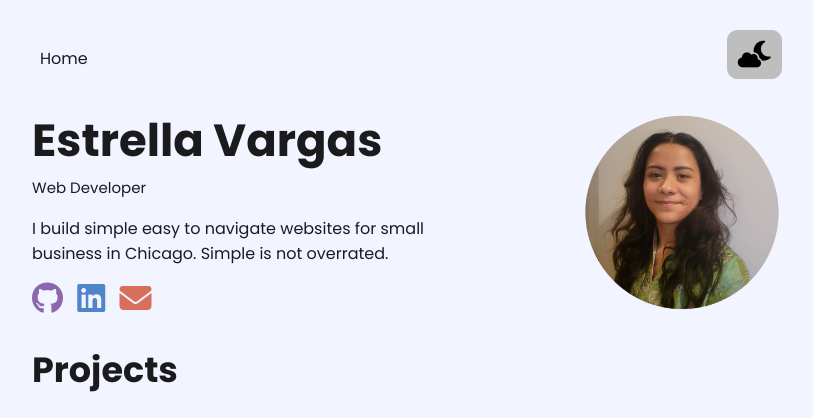
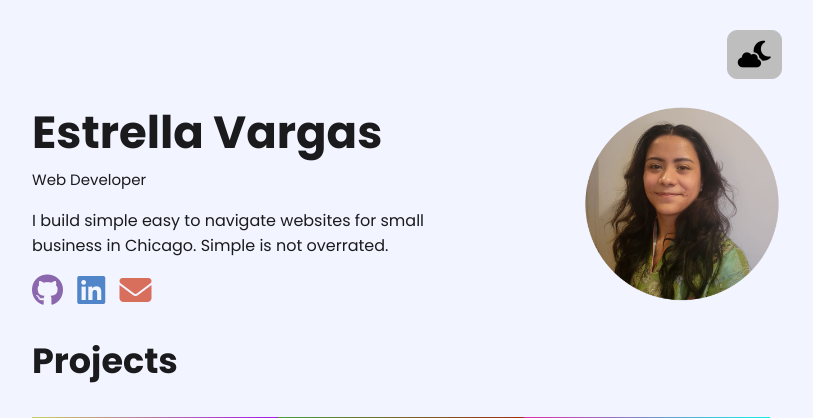
Before and after one commit to evargas1/Super-Port, a Django app: page / in a window 1280 px wide. Shown: the top 418 px of the page, without its empty margins (233-1046 px from the left). Run offline with Django 4.2, Linux system fonts and the light colour scheme; some libraries are stand-ins or nearby versions.

Commit message:
menu items

```diff
--- a/port/templates/port/main.html
+++ b/port/templates/port/main.html
@@ -22,7 +22,7 @@
             <div class="menu-sec mini-two-sec">
                 <div class="left-menu">
                     <ul class="menu-items">
-                        <li><a id="mainText" class="main-text" href="#">Home</a></li>
+
                     </ul>
                 </div>
                 <div class="right-menu">
```
